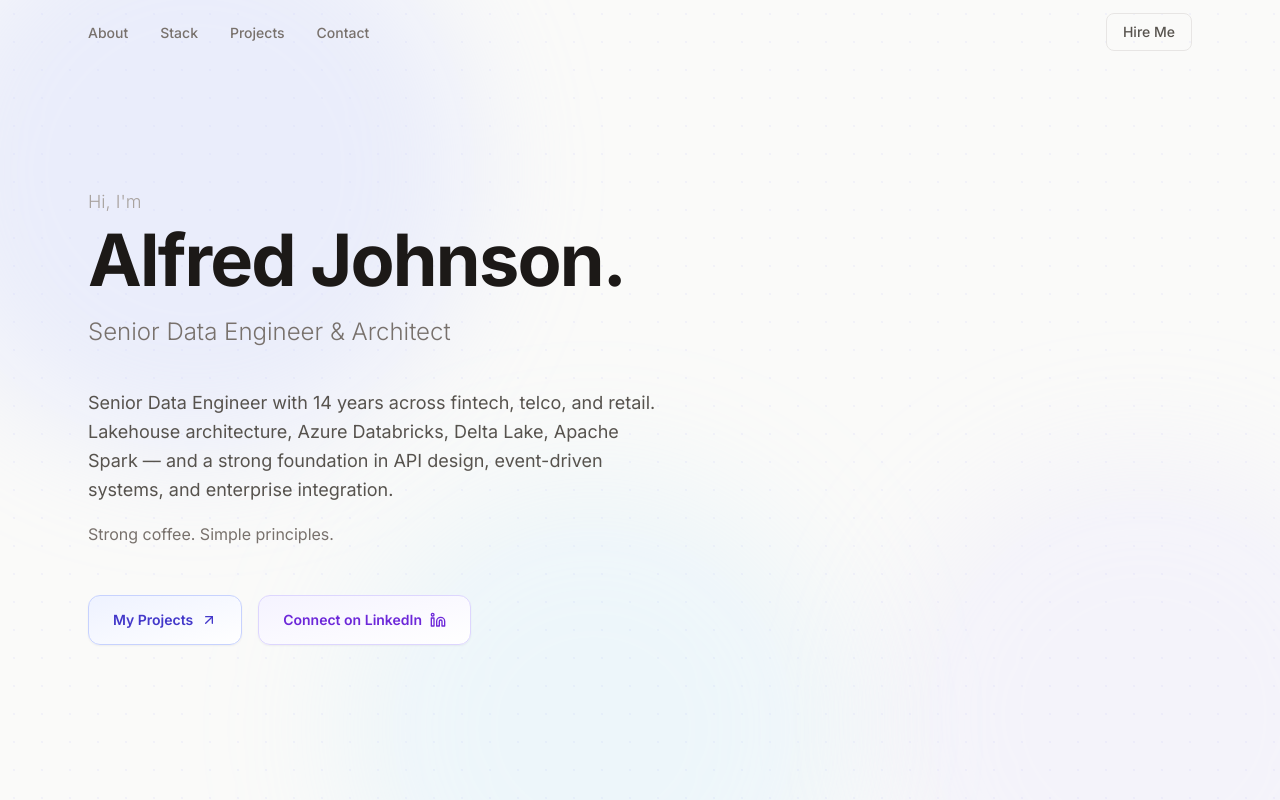
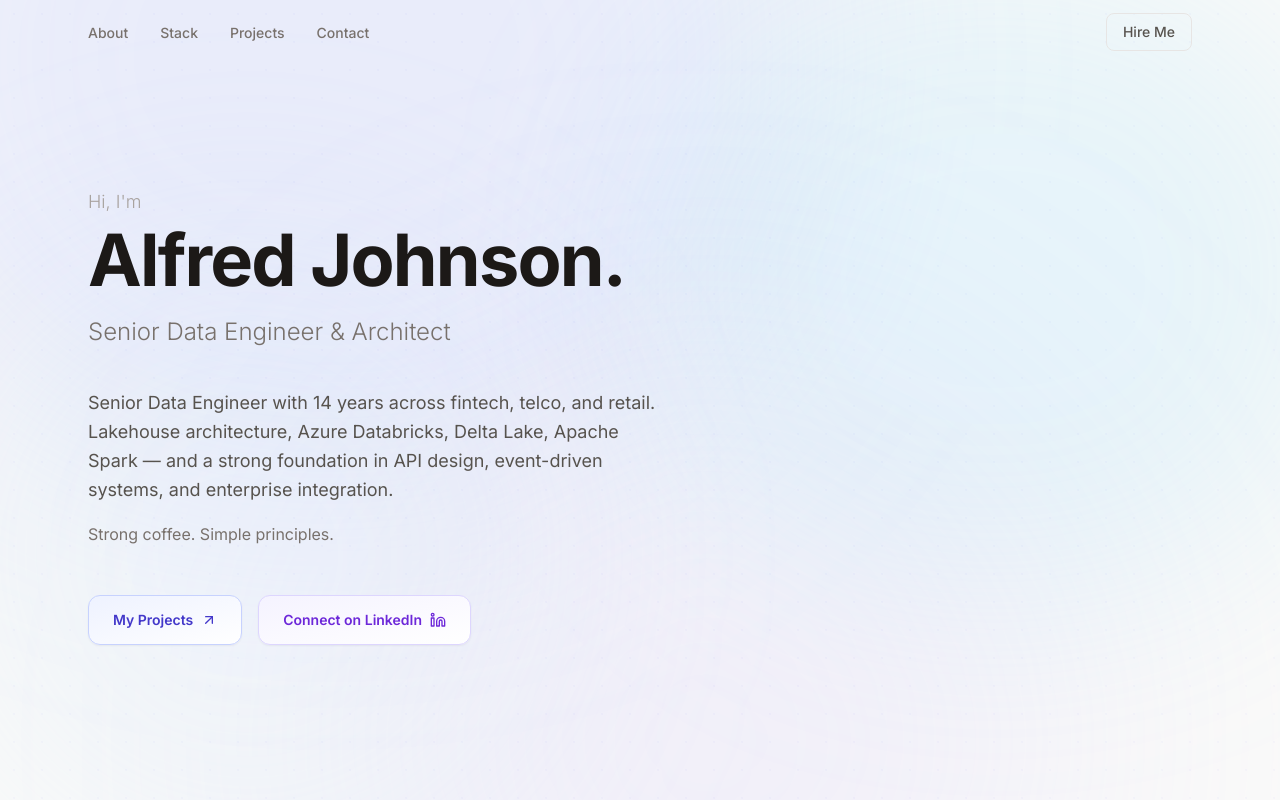
Before and after one commit to deepredalfa/alfred-personal-website, a React (Vite) app: page / in a window 1280 px wide. Shown: the top 800 px of the page. Built offline with nearby package versions, Linux system fonts and the light colour scheme.

Commit message:
Add slow-drifting aurora background blobs

```diff
--- a/src/App.jsx
+++ b/src/App.jsx
@@ -191,13 +191,28 @@ function useScrollReveal(threshold = 0.08) {
 function GlobalBackground() {
   return (
     <div aria-hidden="true" className="fixed inset-0 -z-10 overflow-hidden pointer-events-none">
+      {/* Base fill */}
       <div className="absolute inset-0 bg-stone-50" />
-      {/* Indigo dot grid — faint technical texture across the whole site */}
-      <div className="absolute inset-0 bg-[radial-gradient(circle,#6366f10e_1px,transparent_1px)] bg-[size:28px_28px]" />
-      {/* Three slow ambient blobs — different speeds so they never sync */}
-      <div className="absolute -top-40 -left-20   w-[600px] h-[600px] rounded-full bg-indigo-200/30 blur-3xl animate-blob-1" />
-      <div className="absolute top-[55%] -right-32 w-[520px] h-[520px] rounded-full bg-violet-200/20 blur-3xl animate-blob-2" />
-      <div className="absolute -bottom-32 left-1/4 w-[460px] h-[460px] rounded-full bg-sky-200/20   blur-3xl animate-blob-3" />
+
+      {/*
+        Aurora blobs — very large, heavily blurred, slow drift.
+        Four blobs at different corners/positions overlap and blend,
+        creating a soft colour-wash effect that matches the indigo/violet/sky/emerald palette.
+        All opacity kept low so text sections stay crisp even where section backgrounds are semi-transparent.
+      */}
+      {/* Indigo wash — top-left anchor */}
+      <div className="absolute -top-64 -left-48 w-[900px] h-[800px] rounded-full bg-indigo-300/20 blur-[120px] animate-aurora-1" />
+      {/* Sky wash — top-right anchor */}
+      <div className="absolute -top-32 -right-48 w-[800px] h-[700px] rounded-full bg-sky-300/15 blur-[110px] animate-aurora-2" />
+      {/* Violet wash — centre drift */}
+      <div className="absolute top-[40%] left-[20%] w-[700px] h-[700px] rounded-full bg-violet-300/15 blur-[130px] animate-aurora-3" />
+      {/* Emerald wash — bottom accent */}
+      <div className="absolute bottom-0 right-[15%] w-[750px] h-[600px] rounded-full bg-emerald-200/12 blur-[120px] animate-aurora-4" />
+      {/* Blue accent — bottom-left fill */}
+      <div className="absolute -bottom-32 -left-24 w-[600px] h-[600px] rounded-full bg-blue-200/15 blur-[100px] animate-aurora-2" style={{ animationDelay: '-10s' }} />
+
+      {/* Subtle dot grid on top — faint technical texture */}
+      <div className="absolute inset-0 bg-[radial-gradient(circle,#6366f108_1px,transparent_1px)] bg-[size:28px_28px]" />
     </div>
   )
 }
--- a/tailwind.config.js
+++ b/tailwind.config.js
@@ -32,12 +32,40 @@ export default {
           '0%':   { opacity: '0', transform: 'translateY(18px)' },
           '100%': { opacity: '1', transform: 'translateY(0)'    },
         },
+        // Aurora background blobs — large, very slow, wide drift for ambient wash effect
+        'aurora-1': {
+          '0%, 100%': { transform: 'translate(0px,    0px)   scale(1)'    },
+          '25%':      { transform: 'translate(70px,  -90px)  scale(1.08)' },
+          '50%':      { transform: 'translate(-50px,  70px)  scale(0.94)' },
+          '75%':      { transform: 'translate(90px,   50px)  scale(1.05)' },
+        },
+        'aurora-2': {
+          '0%, 100%': { transform: 'translate(0px,    0px)   scale(1)'    },
+          '25%':      { transform: 'translate(-80px,  60px)  scale(0.91)' },
+          '50%':      { transform: 'translate(60px,  -80px)  scale(1.09)' },
+          '75%':      { transform: 'translate(-40px, -40px)  scale(0.96)' },
+        },
+        'aurora-3': {
+          '0%, 100%': { transform: 'translate(0px,    0px)   scale(1)'    },
+          '33%':      { transform: 'translate(100px,  70px)  scale(1.07)' },
+          '66%':      { transform: 'translate(-70px, -50px)  scale(0.93)' },
+        },
+        'aurora-4': {
+          '0%, 100%': { transform: 'translate(0px,    0px)   scale(1)'    },
+          '25%':      { transform: 'translate(-60px, -70px)  scale(1.1)'  },
+          '50%':      { transform: 'translate(80px,   50px)  scale(0.92)' },
+          '75%':      { transform: 'translate(-30px,  90px)  scale(1.06)' },
+        },
       },
       animation: {
-        'blob-1':  'blob-1  9s  ease-in-out infinite',
-        'blob-2':  'blob-2  12s ease-in-out infinite',
-        'blob-3':  'blob-3  15s ease-in-out infinite',
-        'fade-up': 'fade-up 0.55s ease-out both',
+        'blob-1':    'blob-1   9s  ease-in-out infinite',
+        'blob-2':    'blob-2   12s ease-in-out infinite',
+        'blob-3':    'blob-3   15s ease-in-out infinite',
+        'fade-up':   'fade-up  0.55s ease-out both',
+        'aurora-1':  'aurora-1 22s ease-in-out infinite',
+        'aurora-2':  'aurora-2 28s ease-in-out infinite',
+        'aurora-3':  'aurora-3 18s ease-in-out infinite',
+        'aurora-4':  'aurora-4 25s ease-in-out infinite',
       },
     },
   },
```
